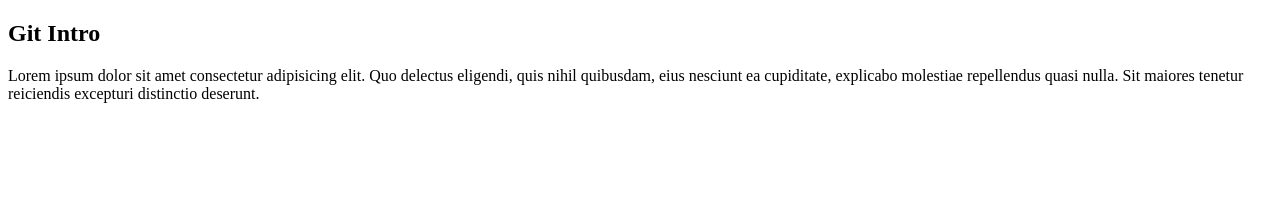
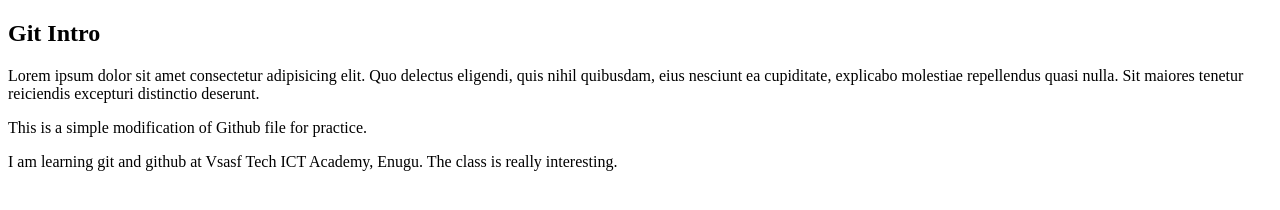
Before and after one commit to snowbros1182/uchenna, a plain HTML site: page about-us.html in a window 1280 px wide. Drawn offline with Linux system fonts and the light colour scheme.

Commit message:
Update about-us.html

```diff
--- a/about-us.html
+++ b/about-us.html
@@ -14,5 +14,12 @@
         repellendus quasi nulla. Sit maiores tenetur reiciendis
         excepturi distinctio deserunt.
     </p>
+    <p>
+        This is a simple modification of Github file for practice.
+    </p>
+    <p>
+        I am learning git and github at Vsasf Tech ICT Academy, Enugu.
+        The class is really interesting.
+    </p>
 </body>
 </html>
```
